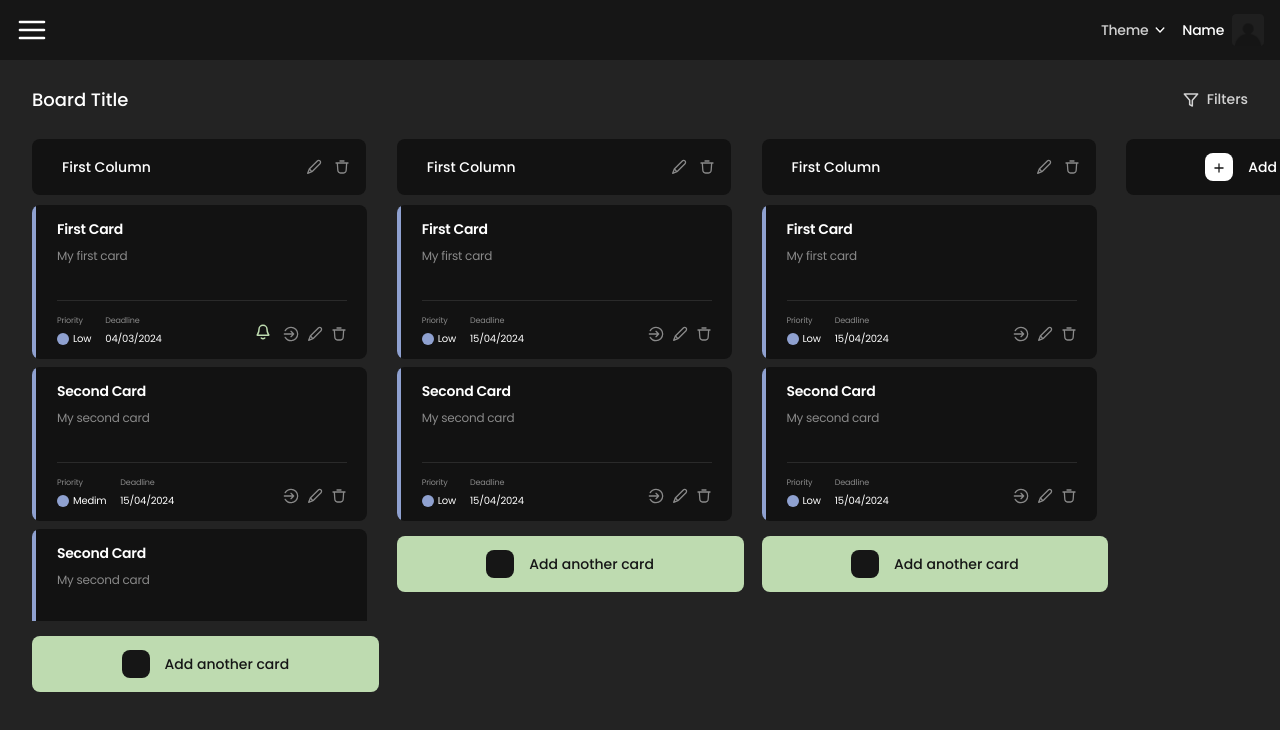
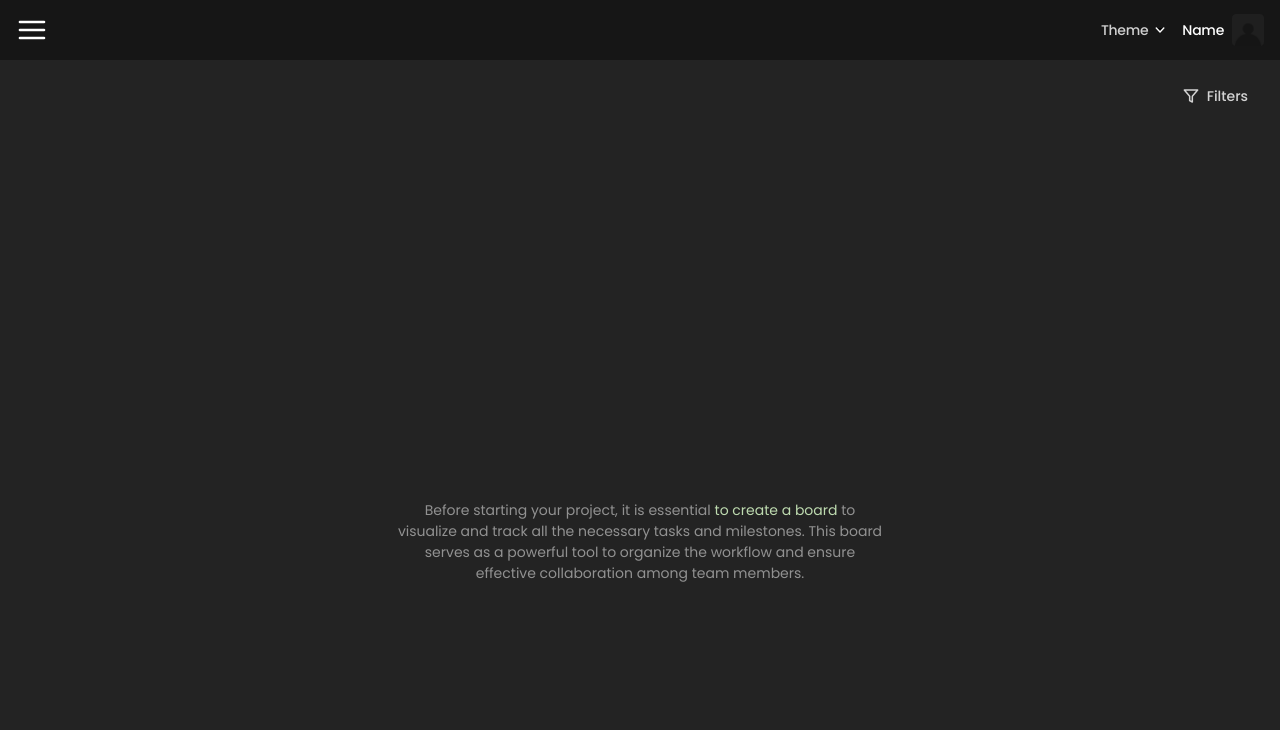
Before and after one commit to MSAnnaM/frontend-project, a React (Create React App) app: page /frontend-project/home in a window 1280 px wide. Shown: the top 730 px of the page. Built offline with nearby package versions, Linux system fonts and the light colour scheme.

Commit message:
some fixes

```diff
--- a/src/components/ScreensPage/Column/Column.module.css
+++ b/src/components/ScreensPage/Column/Column.module.css
@@ -3,6 +3,7 @@
   --dashboard-title-color: #fff;
   --column-create-button-bg-color: #fff;
   --column-icon-color: #ffffff80;
+  --card-icon-color: #fff;
   --card-create-button-color: #bedbb0;
   --card-create-button-bg-color: #161616;
   --card-create-button-text-color: #161616;
--- a/src/pages/ScreensPage.jsx
+++ b/src/pages/ScreensPage.jsx
@@ -5,7 +5,7 @@ import Icon from 'components/ScreensPage/Icon/Icon';
 import css from './ScreensPage.module.css';
 
 const ScreensPage = () => {
-  const board = true;
+  const board = !true;
 
   return (
     <div className={css.section}>
```
